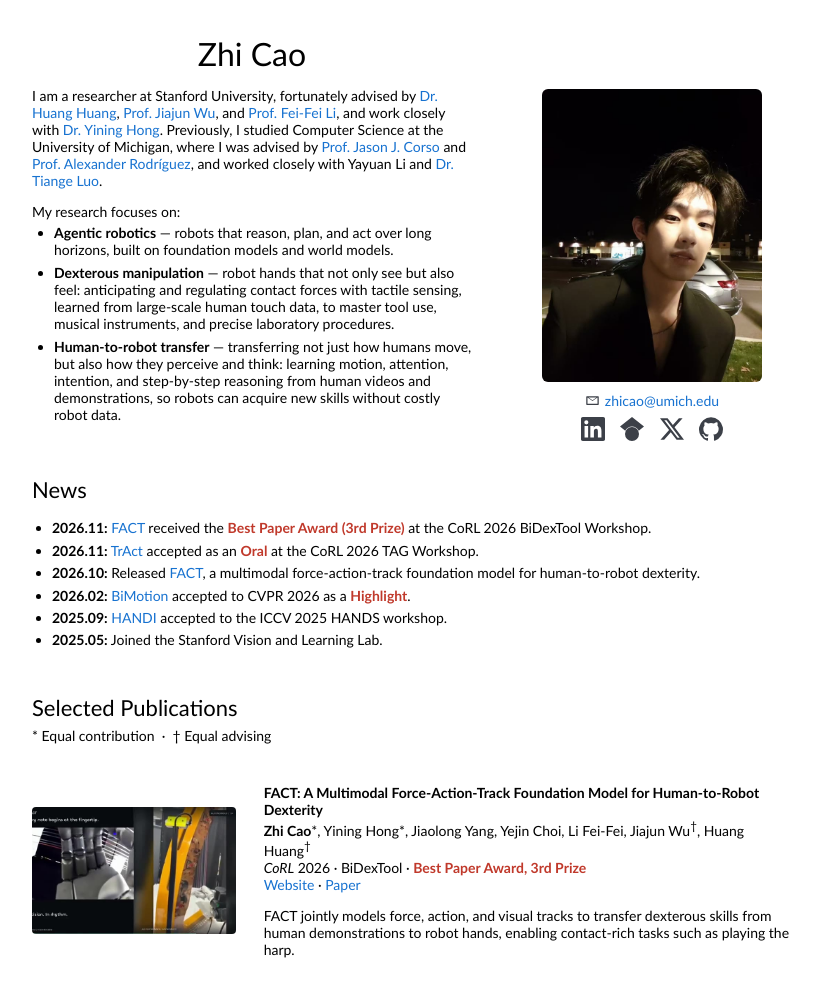
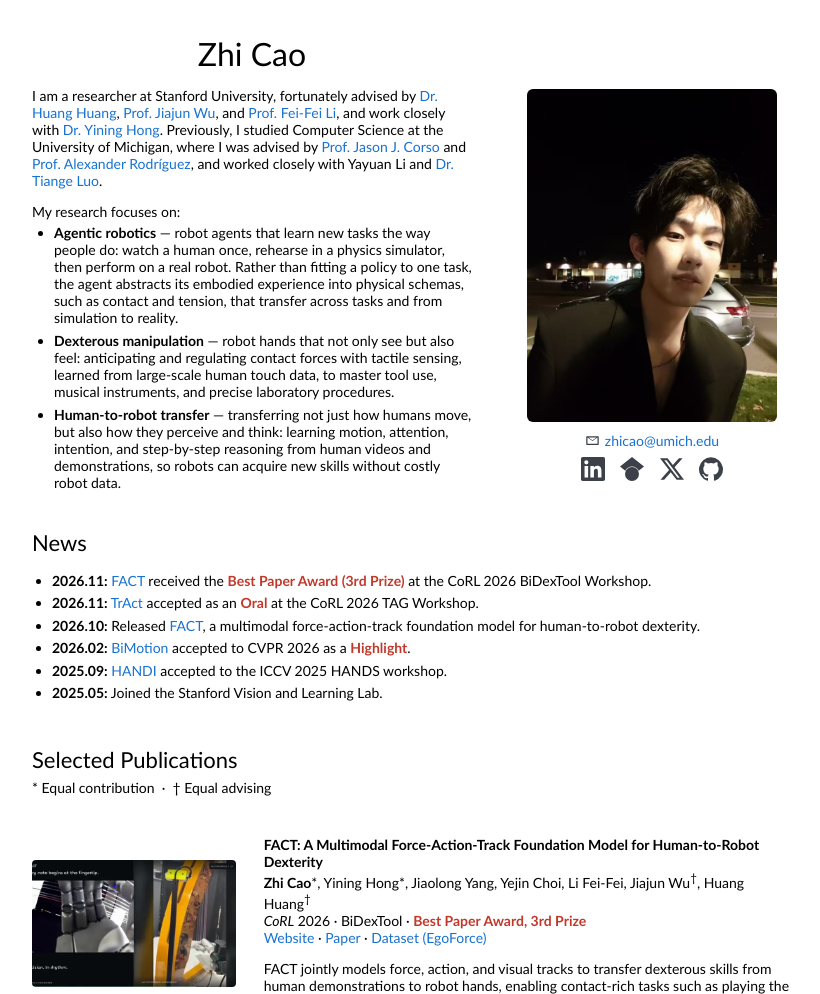
Before and after one commit to ExcitedButter/ExcitedButter.github.io, a plain HTML site: page index.html in a window 1280 px wide. Shown: the top 994 px of the page, without its empty margins (228-1048 px from the left). Drawn offline with Linux system fonts and the light colour scheme; grey boxes are pictures that could not be loaded.

Commit message:
Agentic robotics bullet, EgoForce dataset link, photo aligned to text
Co-Authored-By: Claude Opus 5.5 <noreply@anthropic.com>

```diff
--- a/index.html
+++ b/index.html
@@ -13,7 +13,7 @@
   <link rel="apple-touch-icon" href="images/cat_180.png">
   <style>
     body { background: #ffffff; color: #000000; margin: 0; }
-    .profile-photo { width: 100%; max-width: 220px; border-radius: 6px; display: block; margin: 69px auto 0; }
+    .profile-photo { width: 100%; max-width: 250px; border-radius: 6px; display: block; margin: 69px auto 0; }
     .badge { color: #c0392b; font-weight: 700; }
     .footer { padding: 24px 20px 32px; text-align: right; color: #999; font-size: 12px; }
     .footer a { font-size: 12px; }
@@ -56,8 +56,10 @@
                 and worked closely with Yayuan Li and <a href="https://tiangeluo.github.io/">Dr. Tiange Luo</a>.</p>
               <p style="margin-bottom:4px">My research focuses on:</p>
               <ul class="interests">
-                <li><b>Agentic robotics</b> &mdash; robots that reason, plan, and act over long horizons, built on
-                  foundation models and world models.</li>
+                <li><b>Agentic robotics</b> &mdash; robot agents that learn new tasks the way people do: watch a human once,
+                  rehearse in a physics simulator, then perform on a real robot. Rather than fitting a policy to one task,
+                  the agent abstracts its embodied experience into physical schemas, such as contact and tension, that
+                  transfer across tasks and from simulation to reality.</li>
                 <li><b>Dexterous manipulation</b> &mdash; robot hands that not only see but also feel: anticipating and
                   regulating contact forces with tactile sensing, learned from large-scale human touch data, to master
                   tool use, musical instruments, and precise laboratory procedures.</li>
@@ -110,7 +112,7 @@
               <papertitle>FACT: A Multimodal Force-Action-Track Foundation Model for Human-to-Robot Dexterity</papertitle><br>
               <b>Zhi Cao</b>*, Yining Hong*, Jiaolong Yang, Yejin Choi, Li Fei-Fei, Jiajun Wu<sup>†</sup>, Huang Huang<sup>†</sup><br>
               <em>CoRL</em> 2026 &middot; BiDexTool &middot; <span class="badge">Best Paper Award, 3rd Prize</span><br>
-              <a href="https://fact-1-0.github.io/">Website</a> &middot; <a href="https://arxiv.org/abs/2610.19155">Paper</a>
+              <a href="https://fact-1-0.github.io/">Website</a> &middot; <a href="https://arxiv.org/abs/2610.19155">Paper</a> &middot; <a href="https://huggingface.co/datasets/zhicao/EgoForce">Dataset (EgoForce)</a>
               <p>FACT jointly models force, action, and visual tracks to transfer dexterous skills from human demonstrations to robot hands, enabling contact-rich tasks such as playing the harp.</p>
             </td>
           </tr>
```
